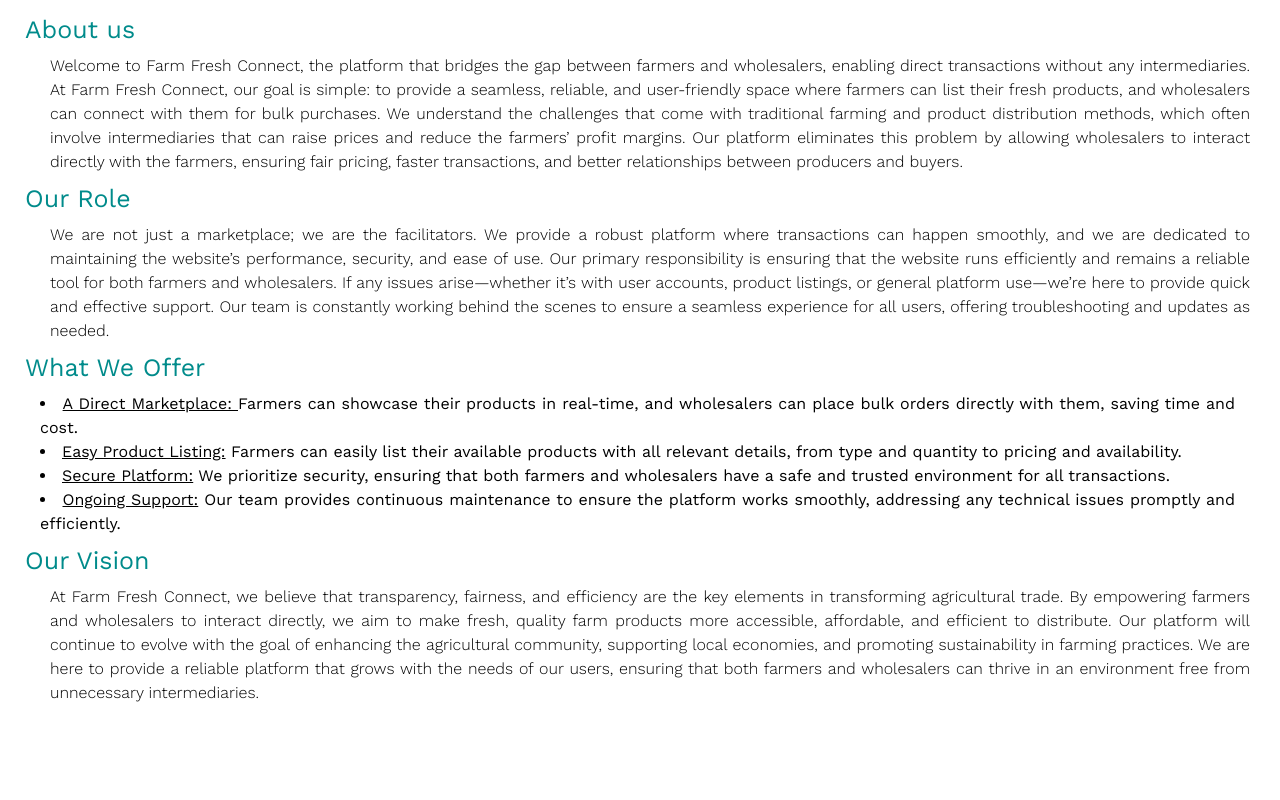
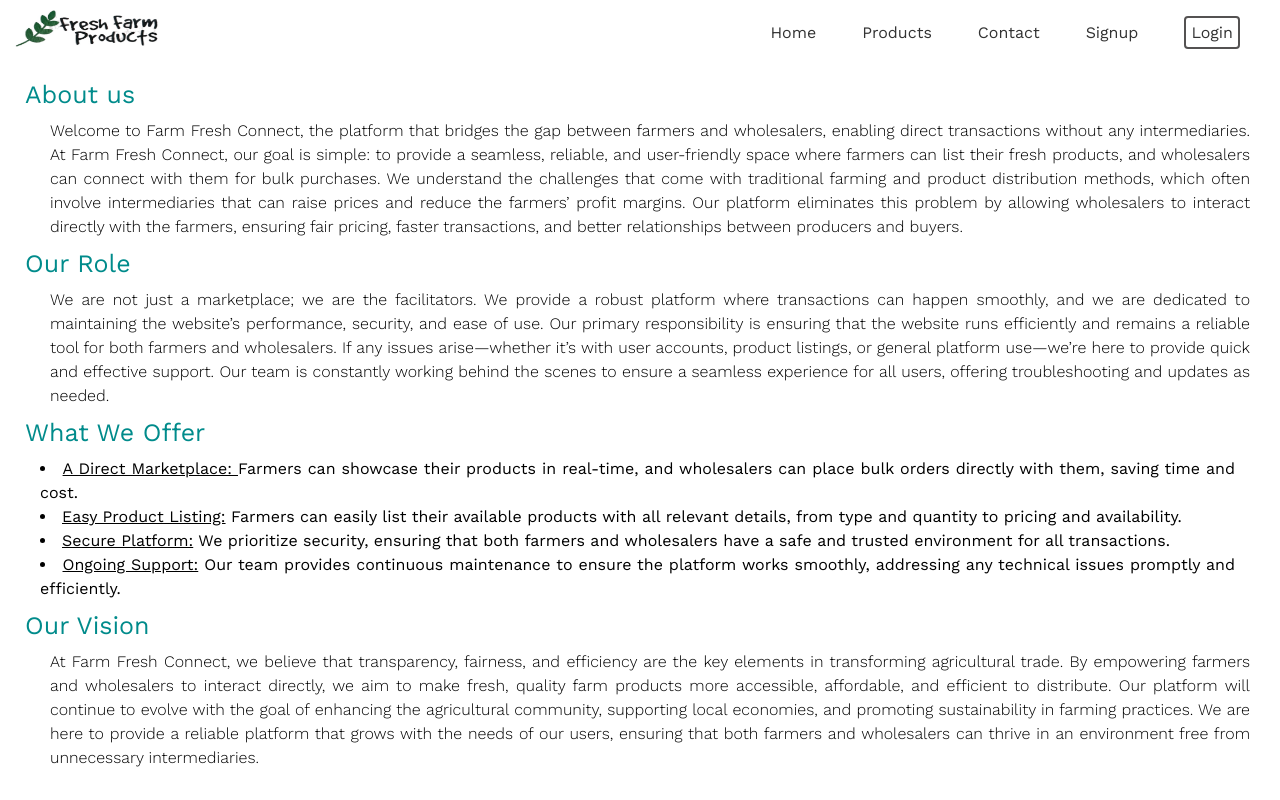
Before and after one commit to GokulakrishnanSivalingam/cropy, a React (Vite) app: page /about in a window 1280 px wide. Built offline with nearby package versions, Linux system fonts and the light colour scheme; a web font is replaced by a local one.

Commit message:
adding page

```diff
--- a/src/About.jsx
+++ b/src/About.jsx
@@ -1,10 +1,11 @@
 import React from "react";
 import './About.css';
-
+import Header from "./Header";
 const About=()=>{
 
 return(<>
     <div>
+      <Header></Header>
         <div className="about-containers">
      <div className="about-page">  <h1>About us</h1></div>
         <p>Welcome to Farm Fresh Connect, the platform that bridges the gap between farmers and wholesalers, enabling direct transactions without any intermediaries. At Farm Fresh Connect, our goal is simple: to provide a seamless, reliable, and user-friendly space where farmers can list their fresh products, and wholesalers can connect with them for bulk purchases.
--- a/src/App.jsx
+++ b/src/App.jsx
@@ -14,7 +14,7 @@
   return(
 <>
     <div>
-      <Header/>
+
       <Helmet>
         <meta property="og:title" content="AVFarm" />
         <meta property="og:description" content="This is a description of the AVFarm website." />
@@ -23,6 +23,7 @@
         <meta name="twitter:card" content="summary_large_image" />
         <meta name="twitter:site" content="@avfarm" />
       </Helmet>
+      <Header/>
       <div>
         <img src="https://i.pinimg.com/736x/b9/3b/7b/b93b7bb7f7dda76f873917f70e636cf7.jpg" className="images" />
       </div>
--- a/src/Intruction.jsx
+++ b/src/Intruction.jsx
@@ -1,13 +1,14 @@
 import React from "react";
 
 import './Intruction.css';
+import Header from "./Header";
 
 
 
 const Instruction=()=>{
 
     return(<>
-
+<Header></Header>
         <div className="first11">
 
             <h1 className="first1">Welcome to Fresh Farm Products!</h1>
```
